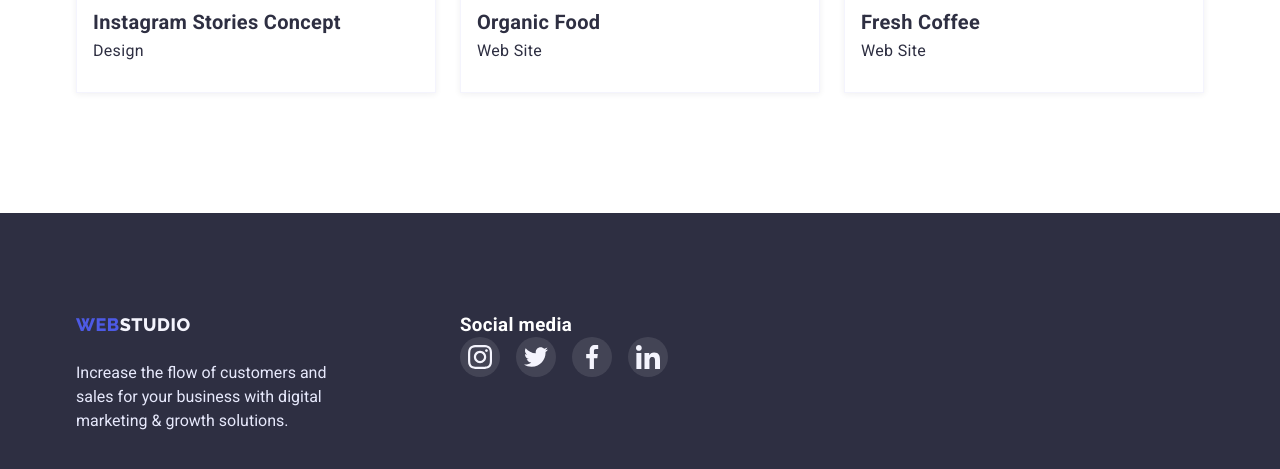
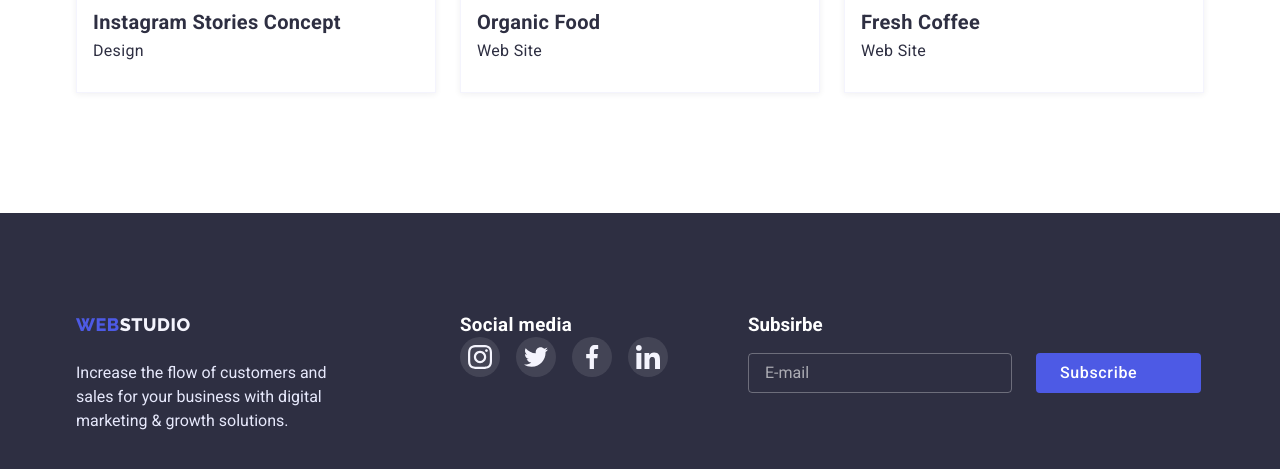
Before and after one commit to ivamitch/goit-markup-hw-06, a plain HTML site: page portfolio.html in a window 1280 px wide. Shown: the part 1539-2008 px from the top of the page. Drawn offline with nearby package versions, Linux system fonts and the light colour scheme.

Commit message:
form added to portfolio's footer

```diff
--- a/portfolio.html
+++ b/portfolio.html
@@ -324,6 +324,22 @@
             </li>
           </ul>
         </div>
+        <form class="subscribe-form" name="subscribe-form">
+          <h3 class="subscribe-form-label">Subsirbe</h3>
+          <div class="subscribe-form-group">
+            <label class="subscribe-form-field" for="user-email">
+
+            <input class="subscribe-form-input" type="email" name="user-mail" id="user-mail" placeholder="E-mail">
+
+            <button class="footer-subscribe-button" type="submit">Subscribe
+              <svg class="footer-subscribe-button-icon" width="24" height="24">
+                <use href="./images/symbol-defs.svg#icon-send"></use>
+              </svg>
+            </button>
+
+          </label>
+          </div>
+        </form>
       </div>
     </footer>
   </body>
```
Also changed, not shown: index.html (+1 -1 lines).
